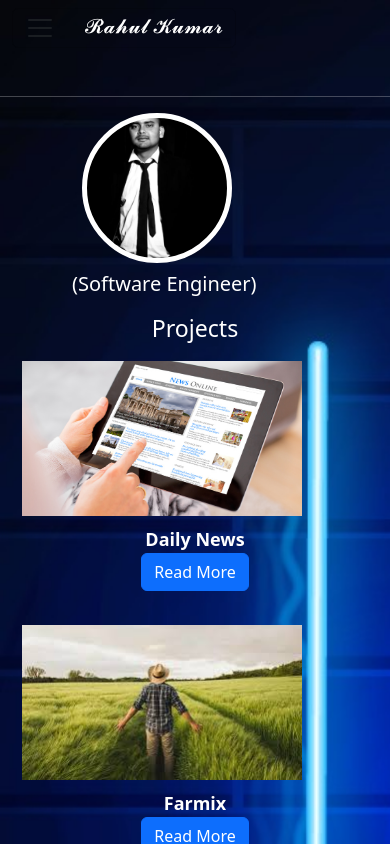
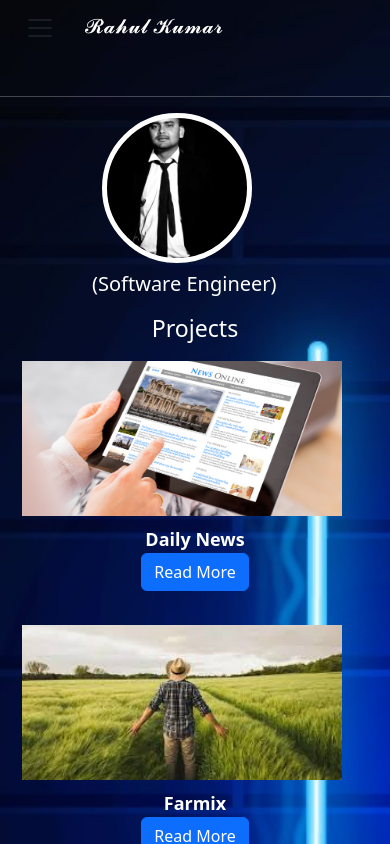
Before and after one commit to Rahul-202134/My-Portfolio, a React (Create React App) app: page / in a window 390 px wide. Shown: the top 844 px of the page. Built offline with nearby package versions, Linux system fonts and the light colour scheme.

Commit message:
some changes

```diff
--- a/src/App.css
+++ b/src/App.css
@@ -103,7 +103,7 @@ body {
   }
   .bg-circles {
     background-image: url('./profile.jpeg');
-    margin-left: 70px;
+    margin-left: 90px;
     display: inline-block;
     height: 150px;
     width: 150px;
@@ -145,10 +145,10 @@ body {
   .sofE{
     display: block;
     font-size: 20px;
-    margin-left: 60px;
+    margin-left: 80px;
   }
   .pro-div {
-    width: 300px;
+    width: 340px;
     height: 175px;
     transition: transform .2s;
   }
```
